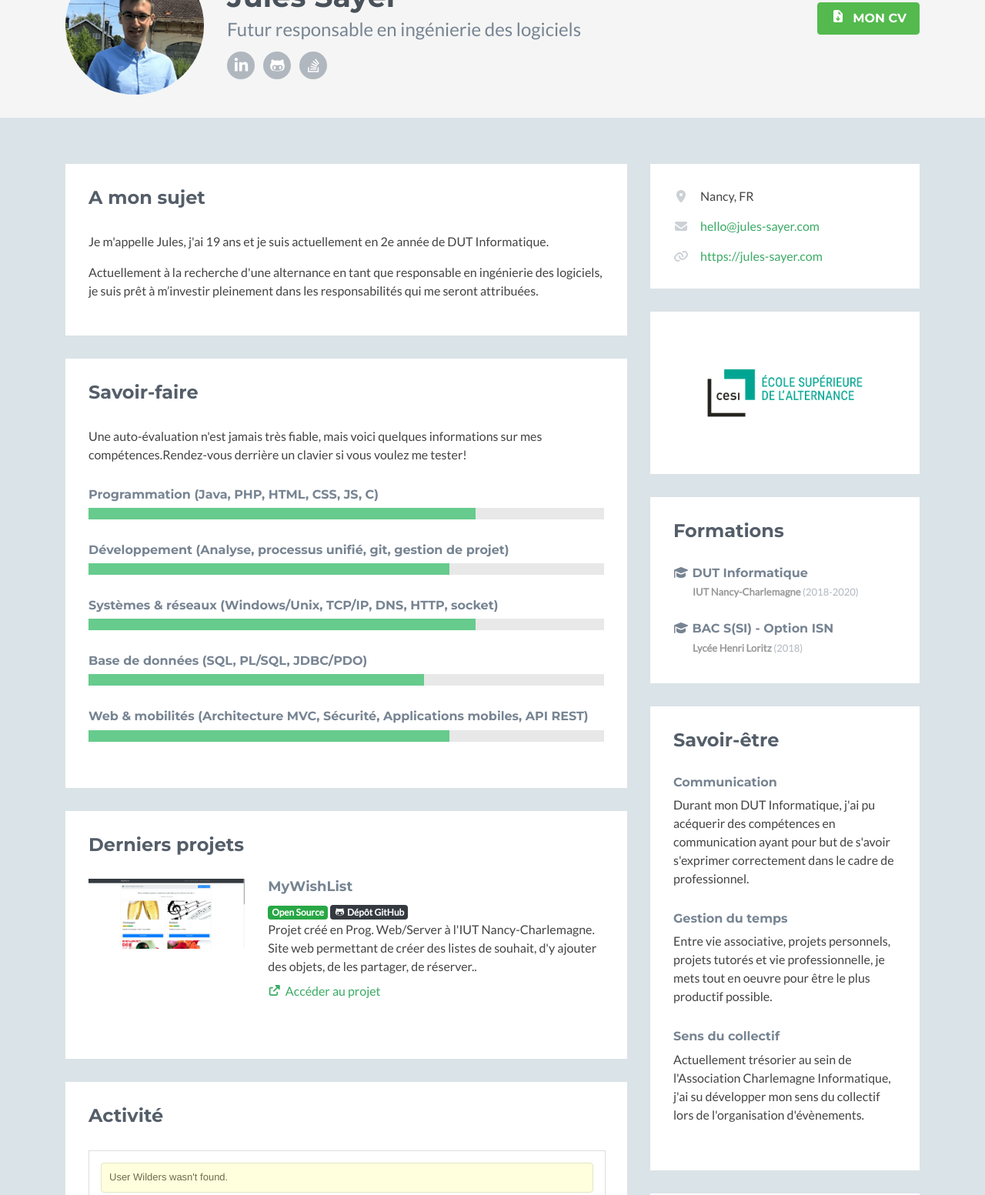
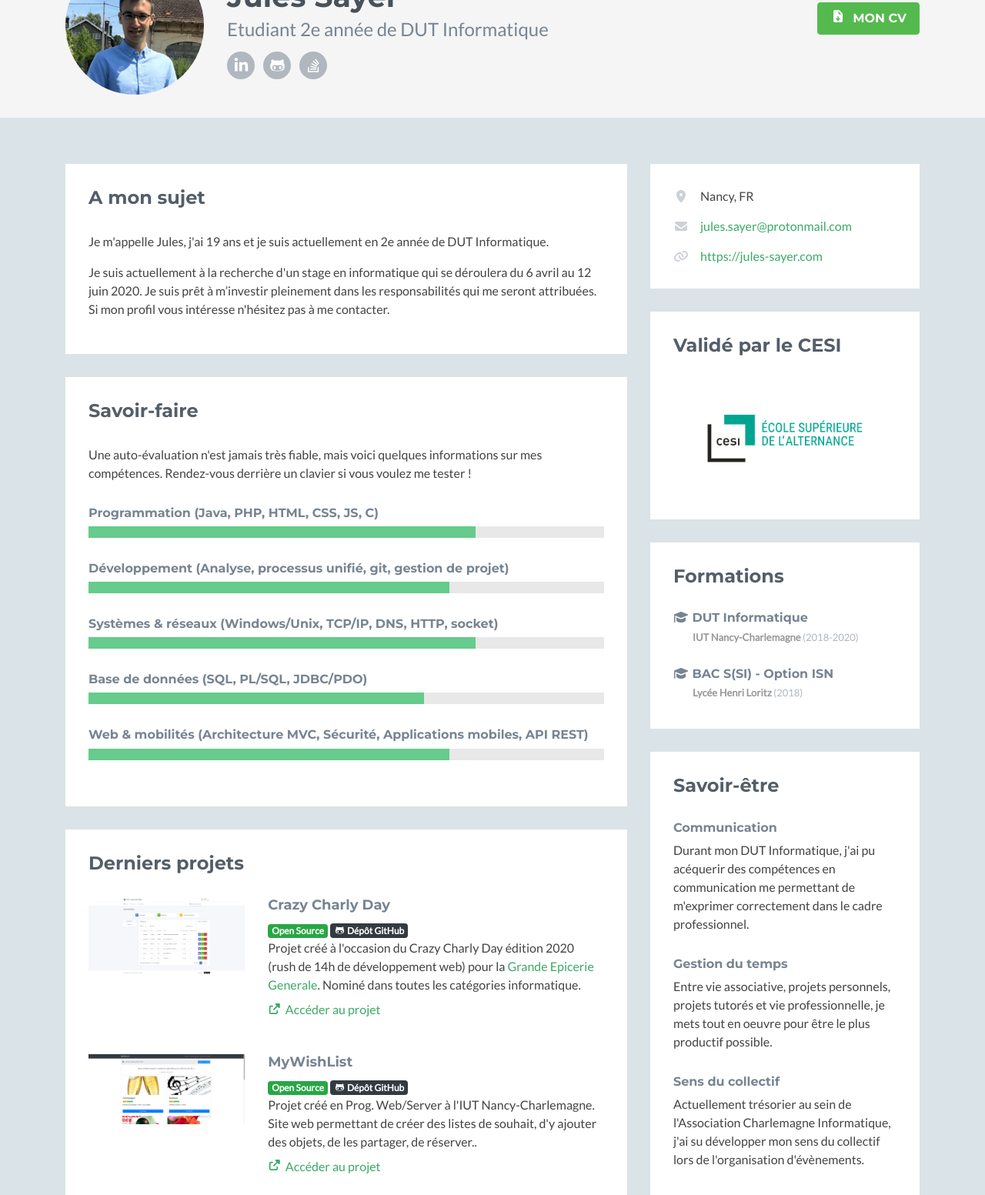
Before and after one commit to Wilders/Personal-CV, a plain HTML site: page index.html in a window 1280 px wide. Shown: the part 97-1650 px from the top of the page at 77% size. Drawn offline with nearby package versions, Linux system fonts and the light colour scheme; no server answers.

Commit message:
Ajout projet + multiple corrections

```diff
--- a/index.html
+++ b/index.html
@@ -39,7 +39,7 @@
                 <img class="profile-image img-fluid float-left" src="assets/media/images/profile.png" alt="Jules Sayer" />
                 <div class="profile-content float-left">
                     <h1 class="name">Jules Sayer</h1>
-                    <h2 class="desc">Futur responsable en ingénierie des logiciels</h2>
+                    <h2 class="desc">Etudiant 2e année de DUT Informatique</h2>
                     <ul class="social list-inline">
                         <li class="list-inline-item"><a href="https://www.linkedin.com/in/jules-sayer/" target="_blank" rel="noopener noreferrer"><em class="fab fa-linkedin-in"></em></a></li>
                         <li class="list-inline-item"><a href="https://github.com/Wilders" target="_blank" rel="noopener noreferrer"><em class="fab fa-github-alt"></em></a></li>
@@ -58,7 +58,7 @@
                             <h2 class="heading">A mon sujet</h2>
                             <div class="content">
                                 <p>Je m'appelle Jules, j'ai 19 ans et je suis actuellement en 2e année de DUT Informatique.</p>
-                                <p>Actuellement à la recherche d'une alternance en tant que responsable en ingénierie des logiciels, je suis prêt à m’investir pleinement dans les responsabilités qui me seront attribuées.</p>
+                                <p>Je suis actuellement à la recherche d'un stage en informatique qui se déroulera du 6 avril au 12 juin 2020. Je suis prêt à m’investir pleinement dans les responsabilités qui me seront attribuées. Si mon profil vous intéresse n'hésitez pas à me contacter.</p>
                             </div>
                         </div>
                     </section>
@@ -68,7 +68,7 @@
                             <h2 class="heading">Savoir-faire</h2>
                             <div class="content">
                                 <p class="intro">
-                                    Une auto-évaluation n'est jamais très fiable, mais voici quelques informations sur mes compétences.Rendez-vous derrière un clavier si vous voulez me tester!
+                                    Une auto-évaluation n'est jamais très fiable, mais voici quelques informations sur mes compétences. Rendez-vous derrière un clavier si vous voulez me tester !
                                 </p>
                                 <div class="skillset">
                                     <div class="item">
@@ -117,18 +117,31 @@
                             <div class="content">
                                 <div class="item row">
                                     <div class="col-md-4 col-12">
-                                        <img class="img-fluid project-image" src="assets/media/images/projects/wishlist.png" alt="MyWishList" />
+                                        <a href="assets/media/images/projects/ccd.png" target="_blank" rel="noopener noreferrer"><img class="img-fluid project-image" src="assets/media/images/projects/ccd.png" alt="Crazy Charly Day" /></a>
                                     </div>
                                     <div class="desc col-md-8 col-12">
                                         <h3 class="title">
-                                            <a href="#" target="_blank">
-                                                MyWishList
-                                            </a>
+                                            Crazy Charly Day
                                         </h3>
                                         <span class="badge badge-success">Open Source</span>
-                                        <a href="https://github.com/Wilders/MyWishList" target="_blank"><span class="badge badge-dark"><em class="fab fa-github-alt"></em> Dépôt GitHub</span></a>
+                                        <a href="https://github.com/Wilders/CrazyCharlyDay" target="_blank" rel="noopener noreferrer"><span class="badge badge-dark"><em class="fab fa-github-alt"></em> Dépôt GitHub</span></a>
+                                        <p class="mb-2">Projet créé à l'occasion du Crazy Charly Day édition 2020 (rush de 14h de développement web) pour la <a href="https://www.grandeepiceriegenerale.fr/2020/02/le-crazy-charly-day-a-reuni-400-etudiants-de-nancy-pour-un-defi-par-equipe-des-missions-en-temps-reel-demontrant-lefficacite-du-travail-de-collectif-pour-une-journee-un-peu-folle-a-l/" target="_blank" rel="noopener noreferrer">Grande Epicerie Generale</a>. Nominé dans toutes les catégories informatique. </p>
+                                        <p><a class="more-link" href="https://github.com/Wilders/CrazyCharlyDay" target="_blank" rel="noopener noreferrer"><em class="fas fa-external-link-alt"></em>Accéder au projet</a></p>
+                                    </div>
+                                </div>
+
+                                <div class="item row">
+                                    <div class="col-md-4 col-12">
+                                        <a href="assets/media/images/projects/wishlist.png" target="_blank" rel="noopener noreferrer"><img class="img-fluid project-image" src="assets/media/images/projects/wishlist.png" alt="MyWishList" /></a>
+                                    </div>
+                                    <div class="desc col-md-8 col-12">
+                                        <h3 class="title">
+                                            MyWishList
+                                        </h3>
+                                        <span class="badge badge-success">Open Source</span>
+                                        <a href="https://github.com/Wilders/MyWishList" target="_blank" rel="noopener noreferrer"><span class="badge badge-dark"><em class="fab fa-github-alt"></em> Dépôt GitHub</span></a>
                                         <p class="mb-2">Projet créé en Prog. Web/Server à l'IUT Nancy-Charlemagne. Site web permettant de créer des listes de souhait, d'y ajouter des objets, de les partager, de réserver..</p>
-                                        <p><a class="more-link" href="https://github.com/Wilders/MyWishList" target="_blank"><em class="fas fa-external-link-alt"></em>Accéder au projet</a></p>
+                                        <p><a class="more-link" href="https://github.com/Wilders/MyWishList" target="_blank" rel="noopener noreferrer"><em class="fas fa-external-link-alt"></em>Accéder au projet</a></p>
                                     </div>
                                 </div>
                             </div>
@@ -151,7 +164,7 @@
                             <div class="content">
                                 <ul class="list-unstyled">
                                     <li><em class="fas fa-map-marker-alt"></em><span class="sr-only">Localisation:</span>Nancy, FR</li>
-                                    <li><em class="fas fa-envelope"></em><span class="sr-only">Email:</span><a href="mailto:hello@jules-sayer.com">hello@jules-sayer.com</a></li>
+                                    <li><em class="fas fa-envelope"></em><span class="sr-only">Email:</span><a href="mailto:jules.sayer@protonmail.com">jules.sayer@protonmail.com</a></li>
                                     <li><em class="fas fa-link"></em><span class="sr-only">Site Web:</span><a href="https://jules-sayer.com">https://jules-sayer.com</a></li>
                                 </ul>
                             </div>
@@ -160,6 +173,7 @@
 
                     <aside class="education aside section">
                         <div class="section-inner">
+                            <h2 class="heading">Validé par le CESI</h2>
                             <img class="img-fluid" src="assets/media/images/cesi.png" alt="Logo CESi Alternance">
                         </div>
                     </aside>
@@ -186,7 +200,7 @@
                                 <div class="skillset">
                                     <div class="item">
                                         <h3 class="level-title">Communication</h3>
-                                        <p>Durant mon DUT Informatique, j'ai pu acéquerir des compétences en communication ayant pour but de s'avoir s'exprimer correctement dans le cadre de professionnel.</p>
+                                        <p>Durant mon DUT Informatique, j'ai pu acéquerir des compétences en communication me permettant de m'exprimer correctement dans le cadre professionnel.</p>
                                     </div>
                                     <div class="item">
                                         <h3 class="level-title">Gestion du temps</h3>
```
Also changed, not shown: assets/media/images/projects/ccd.png (added).
